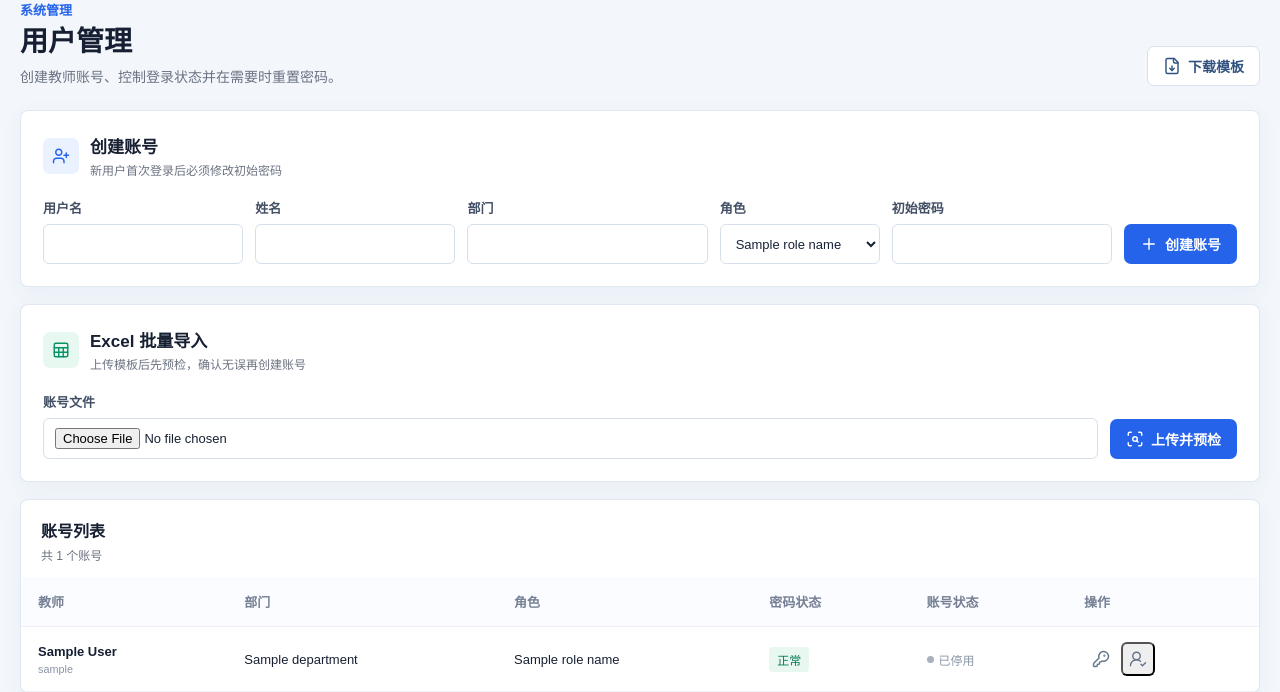
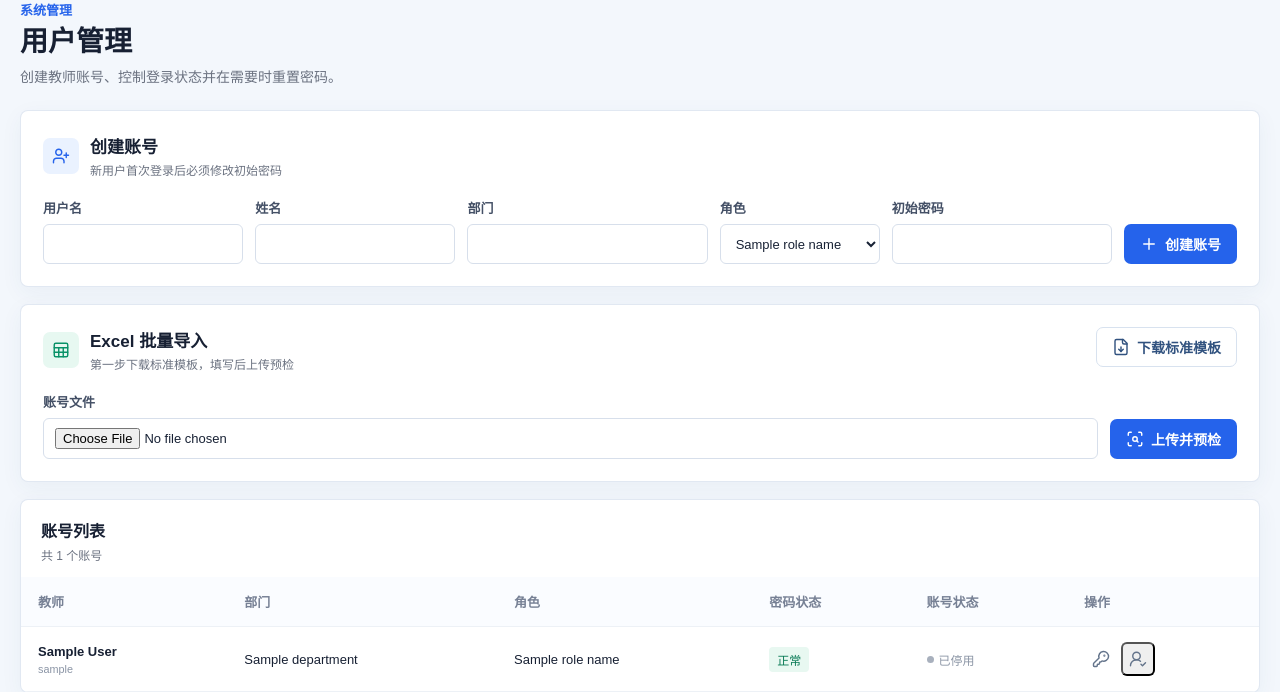
Before and after one commit to Devilyuu/teacher-achievement-system, a FastAPI app: template app/templates/admin/users.html in a window 1280 px wide. Shown: the top 692 px of the page. Run offline with FastAPI, Linux system fonts and the light colour scheme; the template is opened without the code that fills it: most values are stand-ins (such as "Sample title", 1, 10 or a date in 2020).

Commit message:
fix: make user import template download prominent

```diff
--- a/app/static/app.css
+++ b/app/static/app.css
@@ -238,6 +238,9 @@ input:focus, select:focus, textarea:focus { border-color: #6b9df4; box-shadow: 0
 .user-create-form .button { margin-bottom: 0; white-space: nowrap; }
 .user-table-panel { margin-top: 17px; }
 .user-import-panel { margin-top: 17px; padding: 22px; }
+.user-import-heading { display: flex; align-items: flex-start; justify-content: space-between; gap: 18px; margin-bottom: 20px; }
+.user-import-heading .section-heading { margin-bottom: 0; }
+.user-import-heading .button { flex: 0 0 auto; white-space: nowrap; }
 .user-import-form { display: grid; grid-template-columns: minmax(260px, 1fr) auto; align-items: end; gap: 12px; }
 .user-import-form .button { white-space: nowrap; }
 .import-preview-panel { overflow: hidden; }
@@ -320,6 +323,8 @@ input:focus, select:focus, textarea:focus { border-color: #6b9df4; box-shadow: 0
     .form-grid, .guidance-grid, .detail-grid, .upload-form { grid-template-columns: 1fr; }.span-2, .file-field { grid-column: auto; }
     .stat-grid { grid-template-columns: 1fr 1fr; }.stat-item { min-height: 88px; padding: 13px; }
     .user-create-form { grid-template-columns: 1fr; }
+    .user-import-heading { flex-direction: column; }
+    .user-import-heading .button { width: 100%; }
     .user-import-form { grid-template-columns: 1fr; }
     .summary-filter-form { grid-template-columns: 1fr; }
     .summary-stat-grid { grid-template-columns: 1fr 1fr; }
--- a/app/templates/admin/users.html
+++ b/app/templates/admin/users.html
@@ -8,9 +8,6 @@
         <p class="eyebrow">系统管理</p>
         <h1>用户管理</h1>
         <p class="muted">创建教师账号、控制登录状态并在需要时重置密码。</p>
-    </div>
-    <div class="header-actions">
-        <a class="button secondary" href="/admin/users/import-template.xlsx"><i data-lucide="file-down"></i>下载模板</a>
     </div>
 </header>
 
@@ -38,9 +35,12 @@
 </section>
 
 <section class="panel user-import-panel">
-    <div class="section-heading">
-        <span class="section-icon green"><i data-lucide="sheet"></i></span>
-        <div><h2>Excel 批量导入</h2><p>上传模板后先预检，确认无误再创建账号</p></div>
+    <div class="user-import-heading">
+        <div class="section-heading">
+            <span class="section-icon green"><i data-lucide="sheet"></i></span>
+            <div><h2>Excel 批量导入</h2><p>第一步下载标准模板，填写后上传预检</p></div>
+        </div>
+        <a class="button secondary" href="/admin/users/import-template.xlsx"><i data-lucide="file-down"></i>下载标准模板</a>
     </div>
     <form method="post" action="/admin/users/import-preview" enctype="multipart/form-data" class="user-import-form">
         <label><span>账号文件</span><input type="file" name="file" accept=".xlsx" required></label>
--- a/app/templates/base.html
+++ b/app/templates/base.html
@@ -4,7 +4,7 @@
     <meta charset="utf-8">
     <meta name="viewport" content="width=device-width, initial-scale=1">
     <title>{% block title %}教师成果管理系统{% endblock %}</title>
-    <link rel="stylesheet" href="{{ url_for('static', path='app.css') }}?v=20260615-4">
+    <link rel="stylesheet" href="{{ url_for('static', path='app.css') }}?v=20260615-5">
     <script src="{{ url_for('static', path='vendor/lucide.min.js') }}"></script>
 </head>
 <body>
```
Also changed, not shown: tests/test_admin.py (+7 -0 lines).
